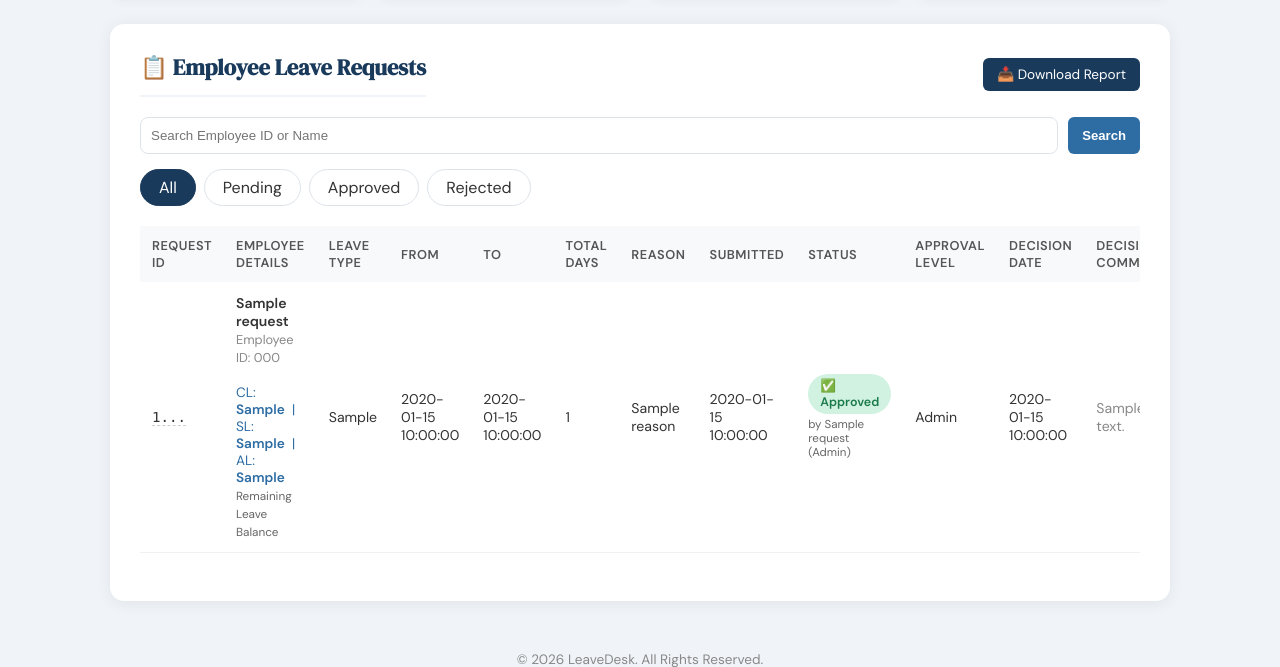
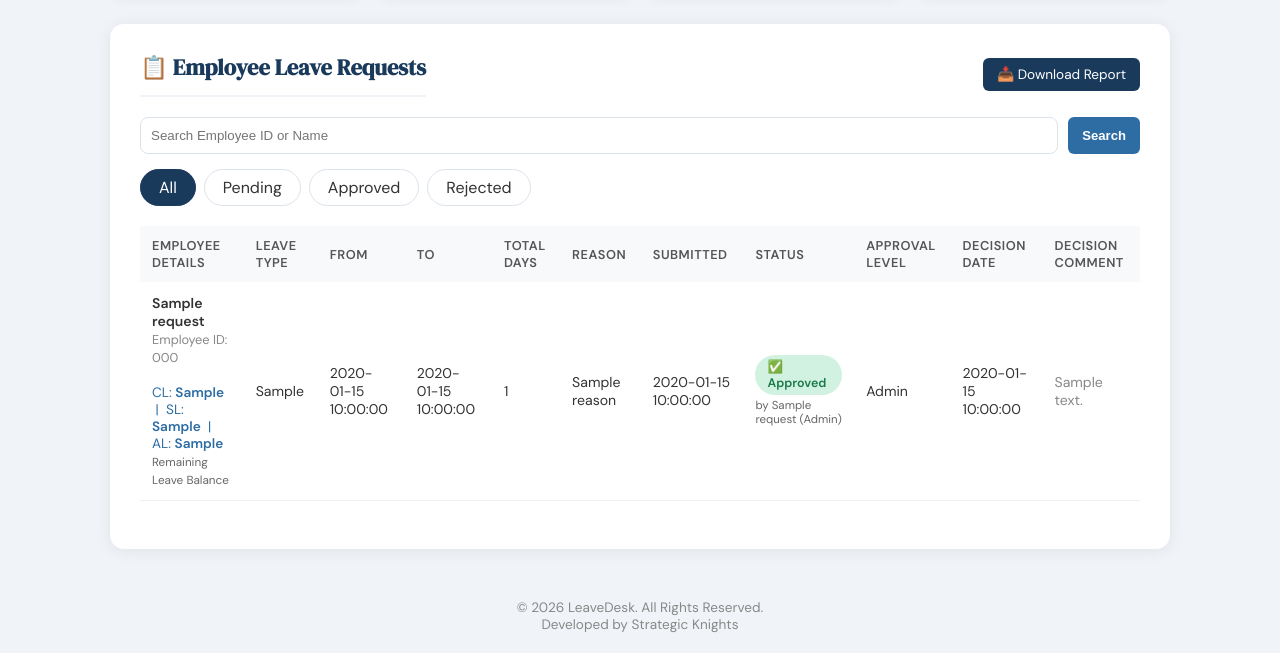
Before and after one commit to GopikaVelusamy/leave-desk, a Flask app: template templates/manager_requests.html in a window 1280 px wide. Shown: the part 487-1154 px from the top of the page. Run offline with Flask 3, Linux system fonts and the light colour scheme; the template is opened without the code that fills it: most values are stand-ins (such as "Sample title", 1, 10 or a date in 2020); data that the repository does not hold is empty.

Commit message:
style: remove Request ID column from Employee requests table

```diff
--- a/templates/manager_requests.html
+++ b/templates/manager_requests.html
@@ -425,7 +425,6 @@
 
       <thead>
         <tr>
-          <th>Request ID</th>
           <th>Employee Details</th>
           <th>Leave Type</th>
           <th>From</th>
@@ -444,8 +443,6 @@
 
         {% for r in all_requests %}
         <tr data-status="{{ r.status }}">
-
-          <td><span title="{{ r.id }}" style="cursor: help; font-family: monospace; border-bottom: 1px dashed #ccc;">{{ r.id[:8] }}...</span></td>
 
           <td>
 
```
